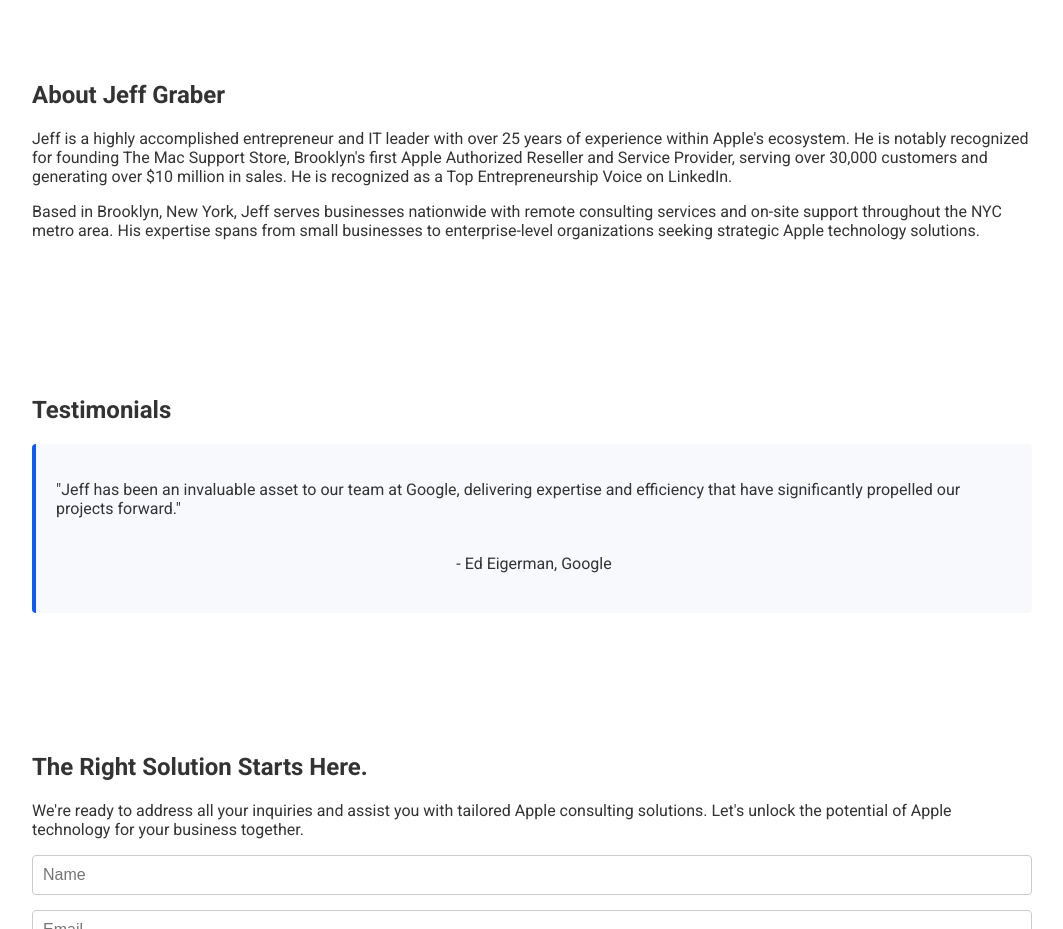
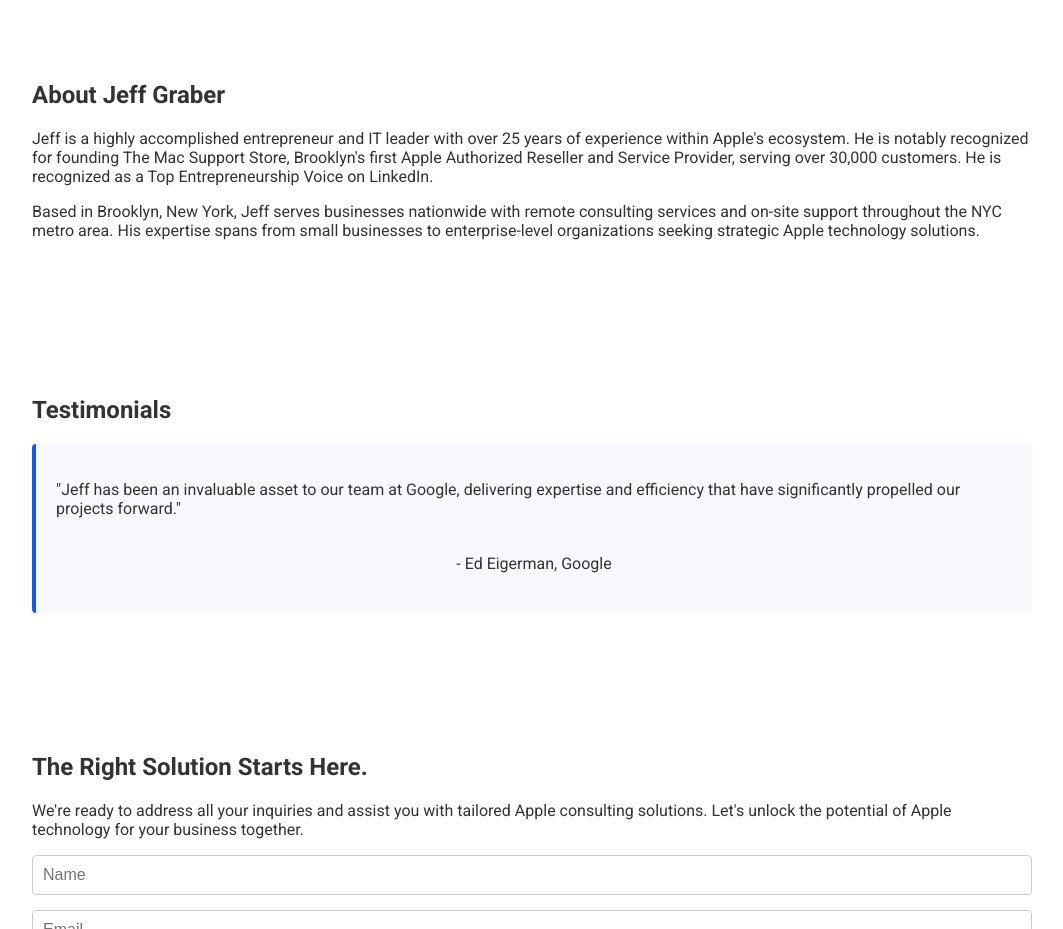
Before and after one commit to workingpleasewait/jg, a plain HTML site: page index.html in a window 1280 px wide. Shown: the part 1140-2069 px from the top of the page, without its empty margins (108-1171 px from the left). Drawn offline with Linux system fonts and the light colour scheme.

Commit message:
Update About section: remove sales figure

```diff
--- a/index.html
+++ b/index.html
@@ -137,7 +137,7 @@ footer { text-align: center; padding: 20px; background: #f7f9fc; }
 </section>
 <section id="about" class="about">
 <h2>About Jeff Graber</h2>
-<p>Jeff is a highly accomplished entrepreneur and IT leader with over 25 years of experience within Apple's ecosystem. He is notably recognized for founding The Mac Support Store, Brooklyn's first Apple Authorized Reseller and Service Provider, serving over 30,000 customers and generating over $10 million in sales. He is recognized as a Top Entrepreneurship Voice on LinkedIn.</p>
+<p>Jeff is a highly accomplished entrepreneur and IT leader with over 25 years of experience within Apple's ecosystem. He is notably recognized for founding The Mac Support Store, Brooklyn's first Apple Authorized Reseller and Service Provider, serving over 30,000 customers. He is recognized as a Top Entrepreneurship Voice on LinkedIn.</p>
 <p>Based in Brooklyn, New York, Jeff serves businesses nationwide with remote consulting services and on-site support throughout the NYC metro area. His expertise spans from small businesses to enterprise-level organizations seeking strategic Apple technology solutions.</p>
 </section>
 <section class="testimonials">
```
